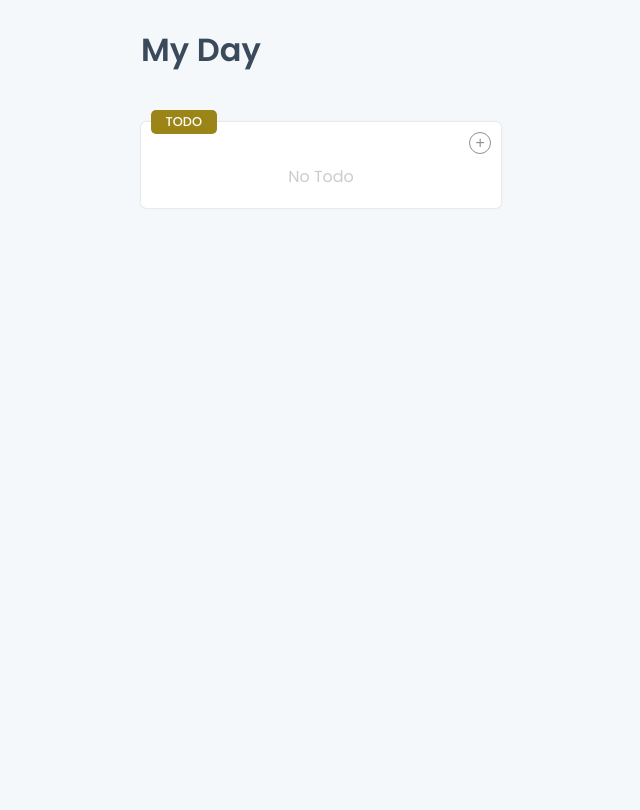
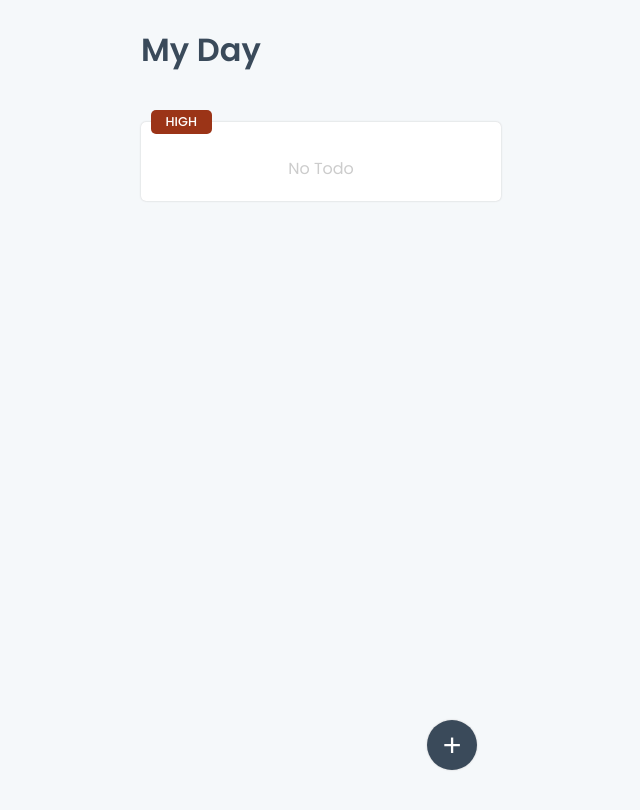
Before and after one commit to IshmaelKargbo/my-day, a React (Create React App) app: page / in a window 1280 px wide. Shown: the top 810 px of the page, without its empty margins (319-959 px from the left). Built offline with nearby package versions, Linux system fonts and the light colour scheme.

Commit message:
change the add button

```diff
--- a/src/components/Todos.tsx
+++ b/src/components/Todos.tsx
@@ -23,10 +23,7 @@ export const Todos = () => {
 
     return <>
         <section className='task-container'>
-            <h4 className='title todo'>TODO</h4>
-            <div className='header'>
-                <button onClick={add} className='add-btn'>+</button>
-            </div>
+            <h4 className='title todo'>HIGH</h4>
             <ul className="list">
                 {
                     tasks.map((task, key) => (
@@ -40,7 +37,7 @@ export const Todos = () => {
                 tasks.length === 0 ? <p className="empty">No Todo</p> : null
             }
         </section>
-
+        <button className="add-btn" onClick={add}>+</button>
         <AddTodo onSave={todoSave} visible={visible} onClose={onClose} />
     </>
 }
--- a/src/index.scss
+++ b/src/index.scss
@@ -2,7 +2,7 @@ $bgColor: #f5f8fa;
 $taskBgColor: white;
 $backdropColor: rgb(202, 202, 202);
 $textColor: #3a4a5a;
-$todoColor: rgb(155, 133, 23);
+$todoColor: rgb(155, 52, 23);
 $placeColor: rgb(27, 192, 52);
 $peopleColor: rgb(27, 85, 192);
 $radius: 5px;
@@ -72,7 +72,6 @@ body {
     border-radius: $radius;
 }
 
-.app {
 .modal {
     position: fixed;
     top: 0;
@@ -103,13 +102,28 @@ body {
         }
     }
 }
+
+.add-btn {
+    background-color: $textColor;
+    color: white;
+    border: none;
+    width: 50px;
+    height: 50px;
+    position: absolute;
+    bottom: 0;
+    right: 0;
+    font-size: 2rem;
+    margin: 2.5rem 1.5rem;
+    border-radius: 30px;
+    box-shadow: 0px 0px 2px rgb(198, 198, 198);
 }
 
 .main-container {
     background-color: $bgColor;
-    height: 100%;
+    height: 100vh;
     width: 360px;
     margin: 0 auto;
+    position: relative;
     padding-top: 1rem;
     .title {
         color: $textColor;
@@ -135,34 +149,33 @@ body {
     .people {
         @include task-title($peopleColor);
     }
-    // Task Header
-    .header {
-        display: flex;
-        justify-content: flex-end;
-        .add-btn {
-            background-color: transparent;
-            font-size: 1rem;
-            border: none;
-            font-weight: lighter;
-            border: 1px solid $taskBtn;
-            color: $taskBtn;
-            padding: 1px 5.5px;
-            border-radius: 20px;
-        }
-    }
+    // // Task Header
+    // .header {
+    //     display: flex;
+    //     justify-content: flex-end;
+    //     .add-btn {
+    //         background-color: transparent;
+    //         font-size: 1rem;
+    //         border: none;
+    //         font-weight: lighter;
+    //         border: 1px solid $taskBtn;
+    //         color: $taskBtn;
+    //         padding: 1px 5.5px;
+    //         border-radius: 20px;
+    //     }
+    // }
     // Task List
     .list {
         list-style: none;
+        padding-top: 0.9rem;
         .row {
             display: flex;
-            margin-bottom: 0.3rem;
+            margin-bottom: 0.5rem;
             .task {
                 padding-left: 8px;
                 cursor: pointer;
+                font-size: 0.9rem;
             }
-        }
-         :last-child {
-            margin-bottom: 0;
         }
     }
     .empty {
```
Also changed, not shown: src/App.tsx (+0 -41 lines). Lines whose indentation alone changed are shown as unchanged.
